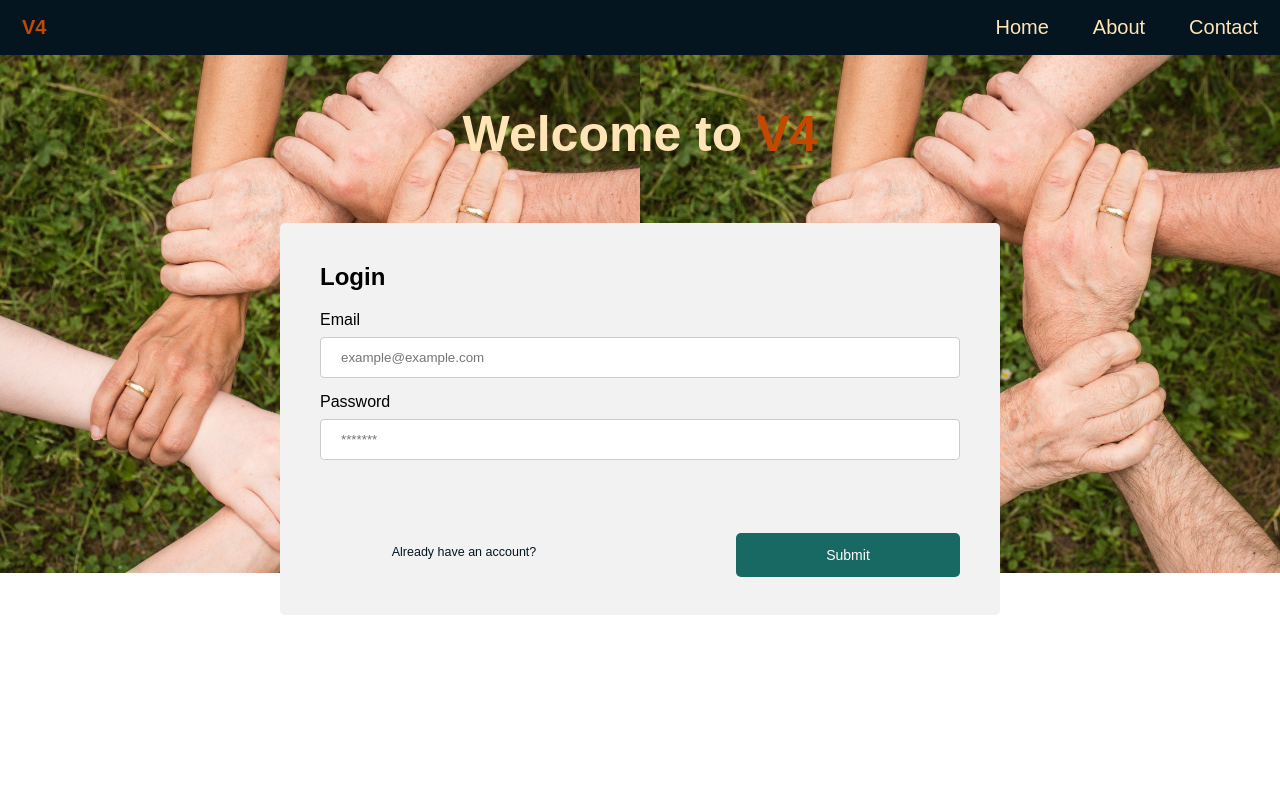
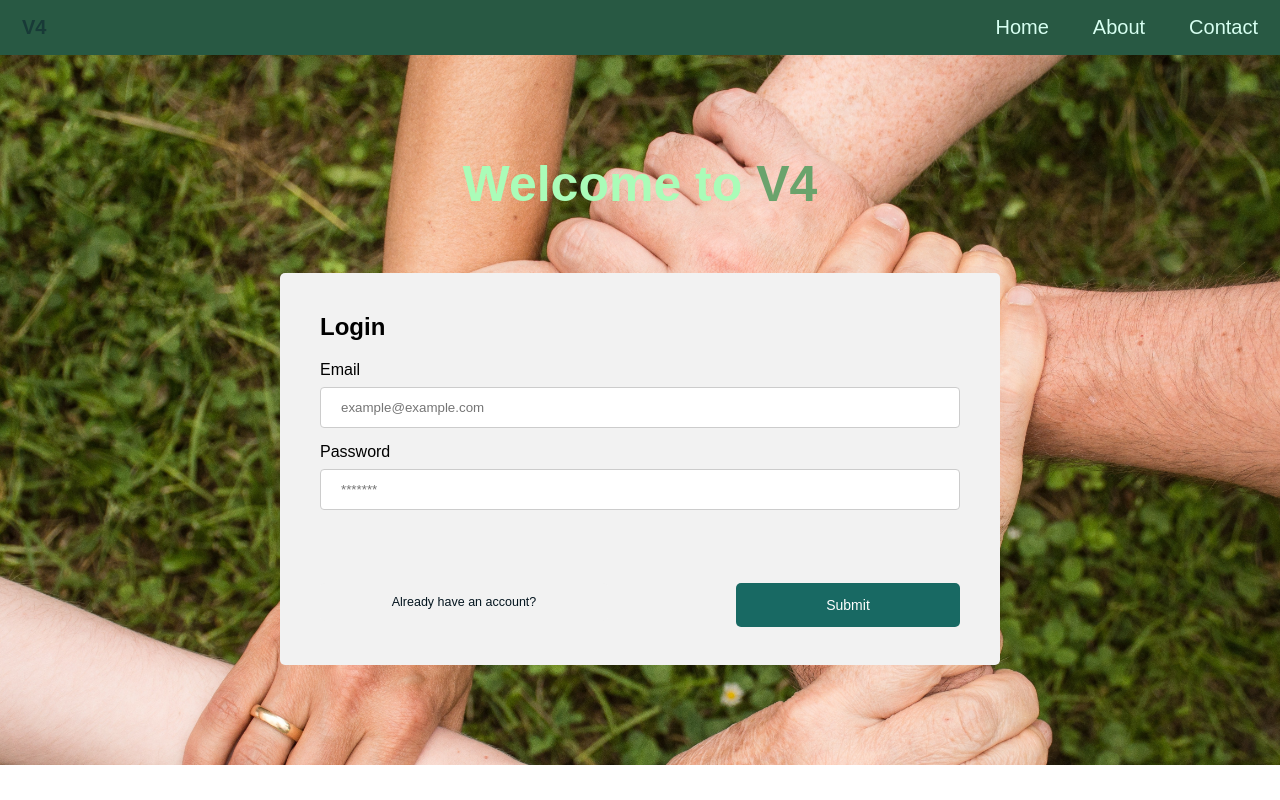
Before and after one commit to JennaLovett/V4, a PHP site: page / in a window 1280 px wide. Run offline with PHP 8.4, Linux system fonts and the light colour scheme.

Commit message:
changed color scheme

```diff
--- a/css/index.css
+++ b/css/index.css
@@ -1,4 +1,4 @@
-/* Color palette: https://coolors.co/04151f-183a37-ffe4b7-c44900-432534   */
+/* Color palette: https://coolors.co/d7fff1-aafcb8-6aa36c-77af9c-285943   */
 body{
     margin: 0;
     padding: 0;
@@ -11,7 +11,7 @@ ul {
     margin: 0;
     padding: 0;
     overflow: hidden;
-    background-color: #04151F;
+    background-color: #285943;
 }
 
 li {
@@ -21,7 +21,7 @@ li {
 li a {
     font-size: 20px;
     display: block;
-    color: #FFE4B7;
+    color: #D7FFF1;
     text-align: center;
     padding: 16px 22px;
     text-decoration: none;
@@ -34,21 +34,20 @@ li a {
 /* welcome banner */
 main{
     margin: 0;
-    padding: 0;
-    padding-bottom: 30px;
+    padding: 100px 0px;
     background-image: url(/images/mainbackground.jpg);
-    background-size: 50%;
+    background-size: 100%;
     background-repeat: repeat-x;
 }
 h1 {
     text-align: center;
     margin-top: 0;
-    padding-top: 50px;
-    color: #FFE4B7;
+    color: #AAFCB8;
     font-size: 50px;
 }
 .orange {
-    color: #C44900;
+    color: #6AA36C;
+    font-weight: bold;
 }
 
 /* Login and Register Form */
--- a/index.html
+++ b/index.html
@@ -9,7 +9,7 @@
     <nav>
       <ul>
         <li style="float:left;">
-          <a href="#home" style="color: #C44900;"><strong>V4</strong></a>
+          <a href="#home" style="color: #183A37;"><strong>V4</strong></a>
         </li>
         <li class="hover"><a href="#contact">Contact</a></li>
         <li class="hover"><a href="#about">About</a></li>
```
